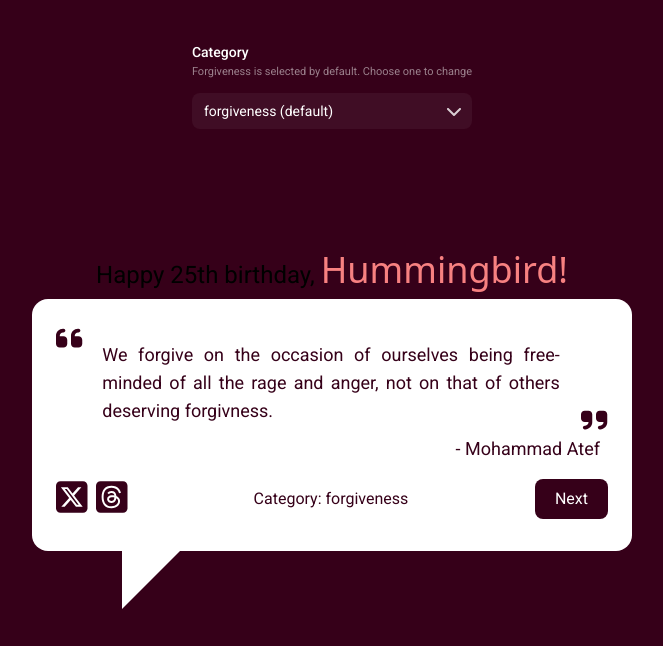
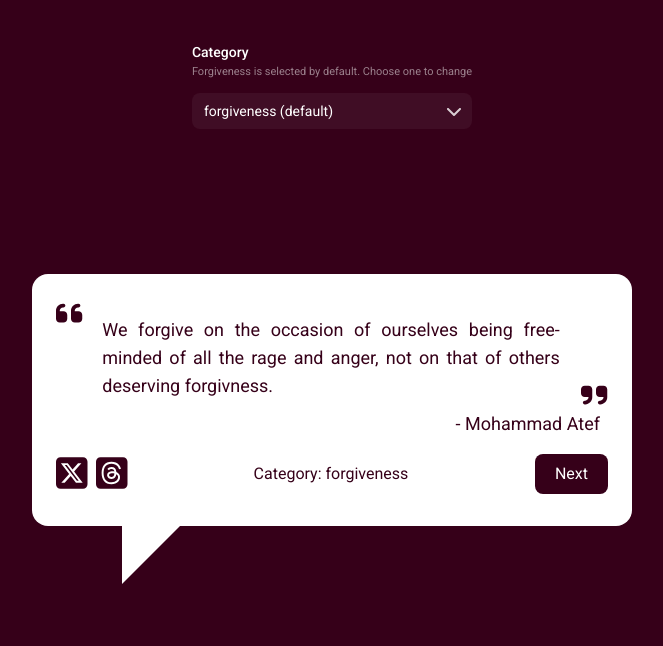
Before and after one commit to madatef/randomQuoteGenerator, a Next.js app: page / in a window 1280 px wide. Shown: the top 646 px of the page, without its empty margins (308-971 px from the left). Built offline with nearby package versions, Linux system fonts and the light colour scheme; a web font is replaced by a local one.

Commit message:
removed birthday header

```diff
--- a/components/Main.tsx
+++ b/components/Main.tsx
@@ -108,7 +108,7 @@ const Main = () => {
     <main  id="wrapper" style={{transition: 'background-color 0.8s ease-in-out, color 0.8s ease-in-out', backgroundColor: myColor, color: myColor}} className='flex flex-col relative gap-2 place-items-start items-center ali justify-center  w-full h-screen'>
         <Category handleChange={handleCatChange} />
         {/* <MyConfetti /> */}
-        <p className='text-black text-center text-2xl'>Happy 25th birthday, <span style={{color: '#f78181'}} className="font-sans text-4xl">Hummingbird!</span></p>
+        {/* <p className='text-black text-center text-2xl'>Happy 25th birthday, <span style={{color: '#f78181'}} className="font-sans text-4xl">Hummingbird!</span></p> */}
         <Bubble >
           <div className="flex flex-col w-full">
               <Quote id='quoteEl' currQuote={quote} />
```
